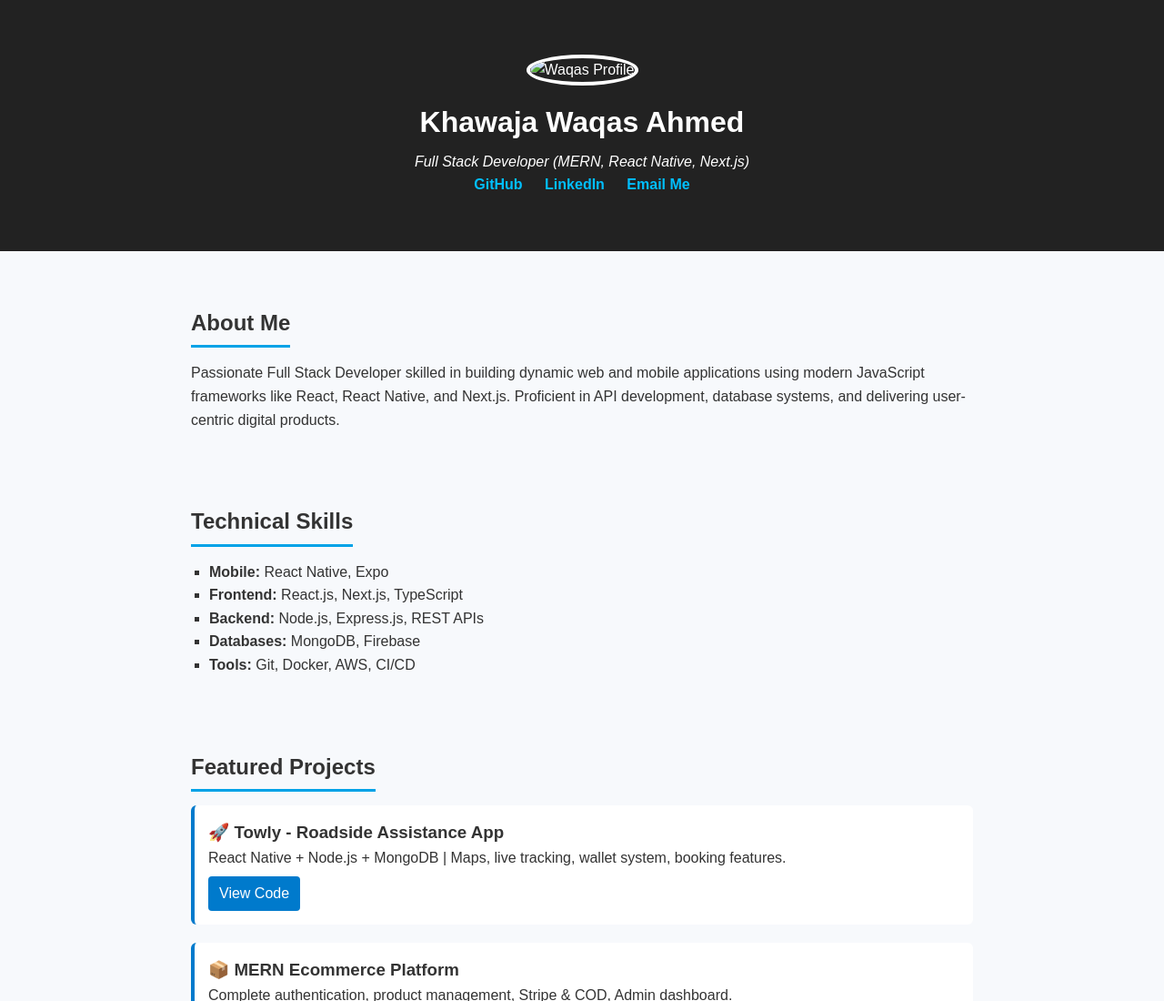
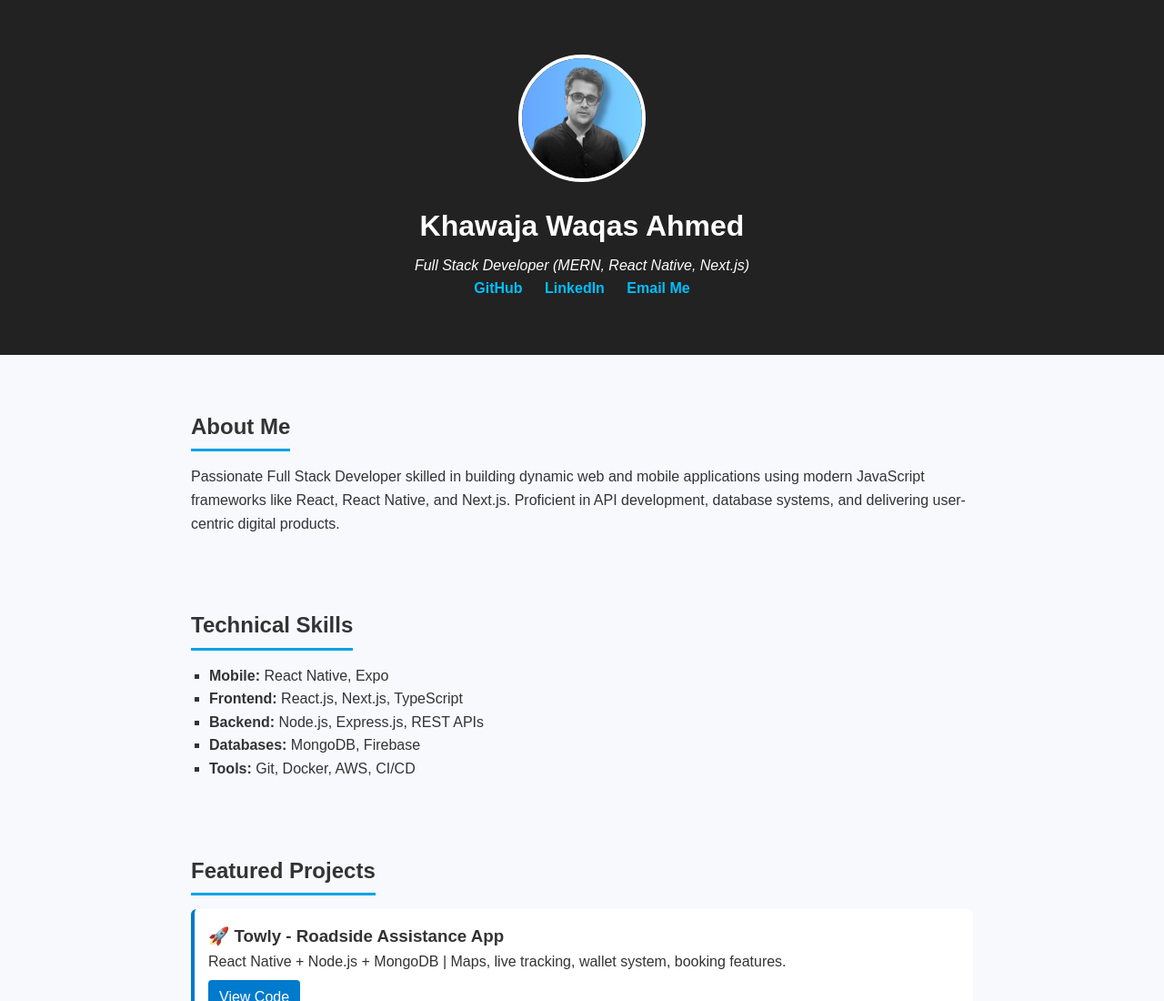
Before and after one commit to wakhawaja/resume, a plain HTML site: page abc.html in a window 1280 px wide. Shown: the top 1100 px of the page at 91% size. Drawn offline with Linux system fonts and the light colour scheme.

Commit message:
Update profile image in abc.html

```diff
--- a/abc.html
+++ b/abc.html
@@ -11,7 +11,7 @@
 
   <!-- Header / Hero -->
   <header class="hero">
-    <img src="assets/images/profile.jpg" alt="Waqas Profile" class="profile-img">
+    <img src="assets/images/profile-pic.png" alt="Waqas Profile" class="profile-img">
     <h1>Khawaja Waqas Ahmed</h1>
     <p class="role">Full Stack Developer (MERN, React Native, Next.js)</p>
     <div class="hero-links">
```
